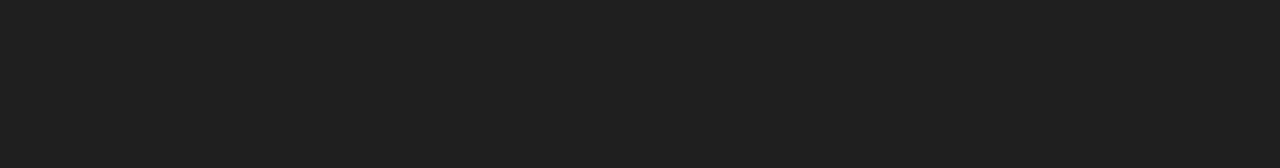
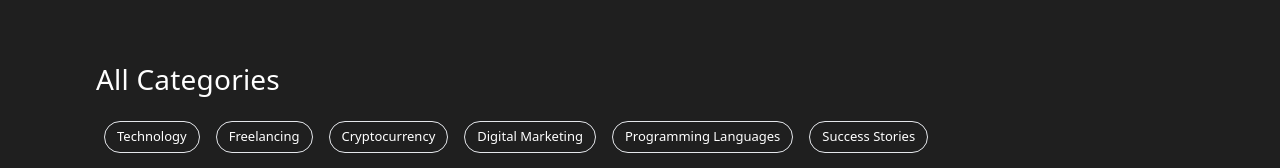
Before and after one commit to oreste-abizera/smash-code, a React (Vite) app: page /blogs in a window 1280 px wide. Shown: the part 632-800 px from the top of the page. Built offline with nearby package versions, Linux system fonts and the light colour scheme.

Commit message:
chore: blog categories display

```diff
--- a/src/pages/blogs.jsx
+++ b/src/pages/blogs.jsx
@@ -4,11 +4,35 @@
 import Navbar from "../components/Navbar";
 
 const BlogsPage = () => {
+  const categories = [
+    "Technology",
+    "Freelancing",
+    "Cryptocurrency",
+    "Digital Marketing",
+    "Programming Languages",
+    "Success Stories",
+  ];
   return (
     <>
       <Navbar active={4} />
       <main className="bg-[rgb(31,31,31)] w-full min-h-screen px-4 lg:px-[6rem] py-[10rem]">
         <FeaturedBlogs />
+        <h1 className="mt-[4rem] text-white text-[1.75rem] tracking-[0.00735em] leading-[1.235] mb-[1rem]">
+          All Categories
+        </h1>
+        <div className="flex flex-wrap mb-[4rem]">
+          {categories.map((category, index) => (
+            <button
+              key={index}
+              className="bg-transparent border-[1px] border-[rgba(255, 255, 255, 0.23)] text-white h-[32px] text-[0.8125rem] rounded-[16px] m-[0.5rem] px-[12px] truncate hover:px-[16px]"
+              style={{
+                transition: "all 0.3s",
+              }}
+            >
+              {category}
+            </button>
+          ))}
+        </div>
       </main>
       <Footer />
     </>
```
